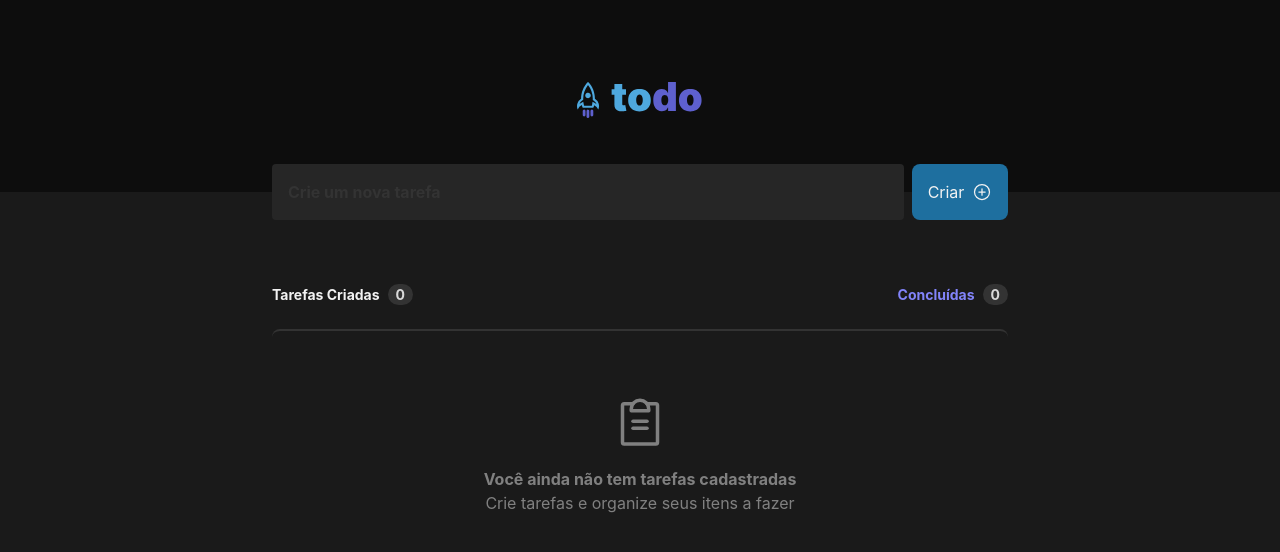
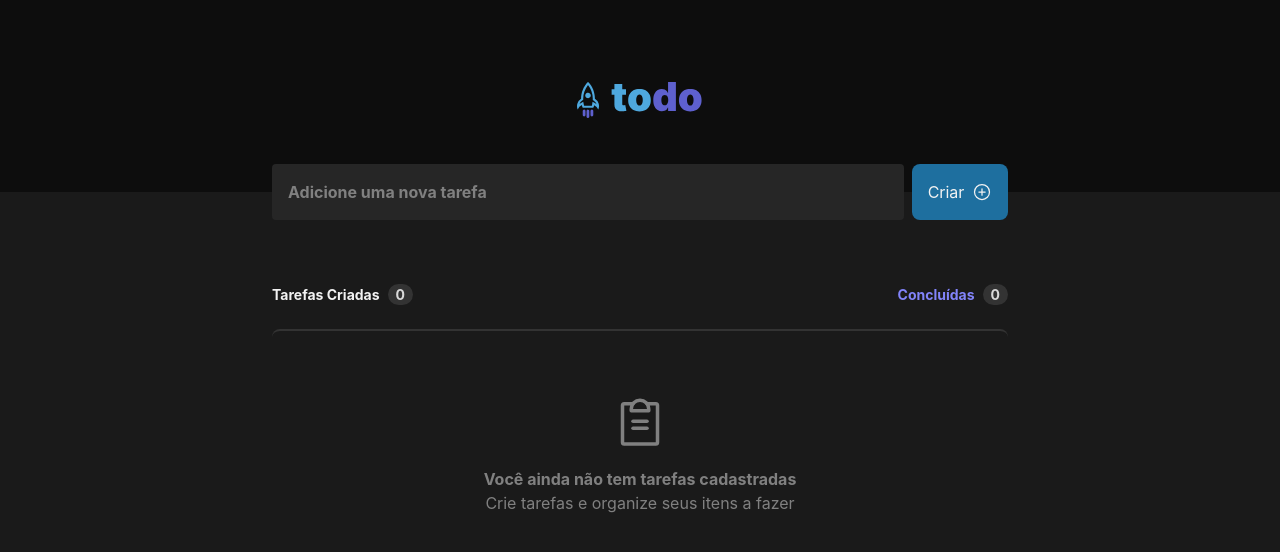
Before and after one commit to JVMoreiraD/to-do, a React (Vite) app: page / in a window 1280 px wide. Shown: the top 552 px of the page. Built offline with nearby package versions, Linux system fonts and the light colour scheme.

Commit message:
fix: placeholder color

```diff
--- a/src/App.tsx
+++ b/src/App.tsx
@@ -12,7 +12,7 @@ function App() {
       <Header />
       <TextInput.button>
         <TextInput.root>
-          <TextInput.input placeholder='Crie um nova tarefa'></TextInput.input>
+          <TextInput.input placeholder='Adicione uma nova tarefa'></TextInput.input>
         </TextInput.root>
         <Button>Criar <PlusCircle size={20} /></Button>
       </TextInput.button>
--- a/src/components/TextInput/Input.tsx
+++ b/src/components/TextInput/Input.tsx
@@ -39,7 +39,7 @@ function TextInputIcon({ children }: ITextInputIconProps) {
 
 function TextInputInput(props: ITextInputInputProps) {
     return (
-        <input className='bg-gray-500 flex-1 text-gray-400 text-md placeholder:text-gray-400 font-bold outline-none'
+        <input className='bg-gray-500 flex-1 text-gray-100 text-md placeholder:text-gray-300 font-bold outline-none'
             {...props}
         />
 
```
